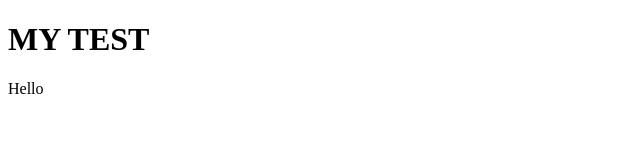
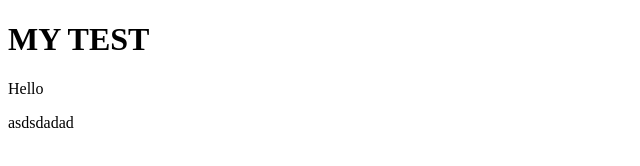
Before and after one commit to YafitSamuel/TEST11, a plain HTML site: page index.html in a window 1280 px wide. Shown: the full height of the page, 0-640 px from the left. Drawn offline with Linux system fonts and the light colour scheme.

Commit message:
asdaasdasdadssd

```diff
--- a/index.html
+++ b/index.html
@@ -9,5 +9,6 @@
 <body>
     <h1>MY TEST</h1>
     <p>Hello</p>
+    <p>asdsdadad</p>
 </body>
 </html>
```
